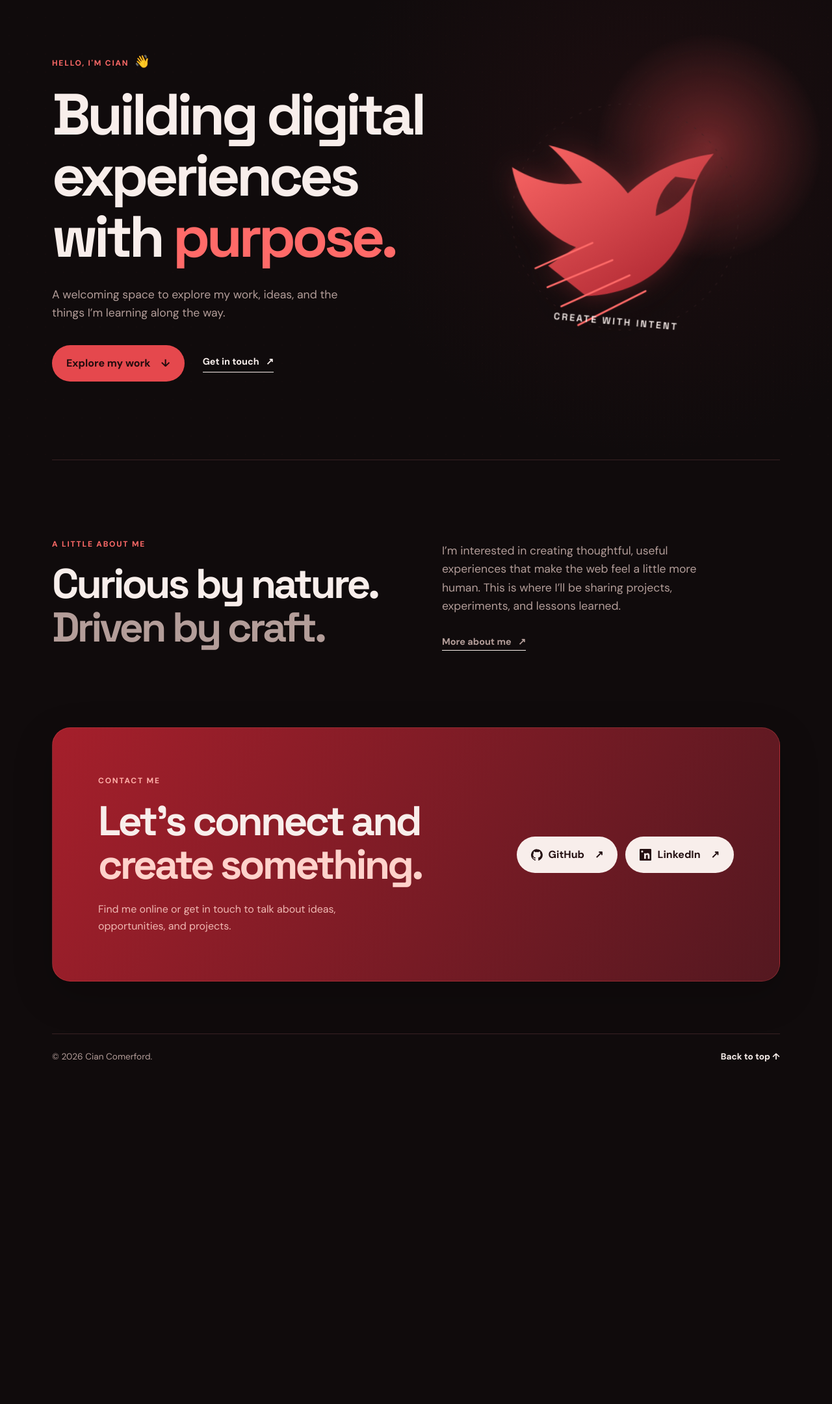
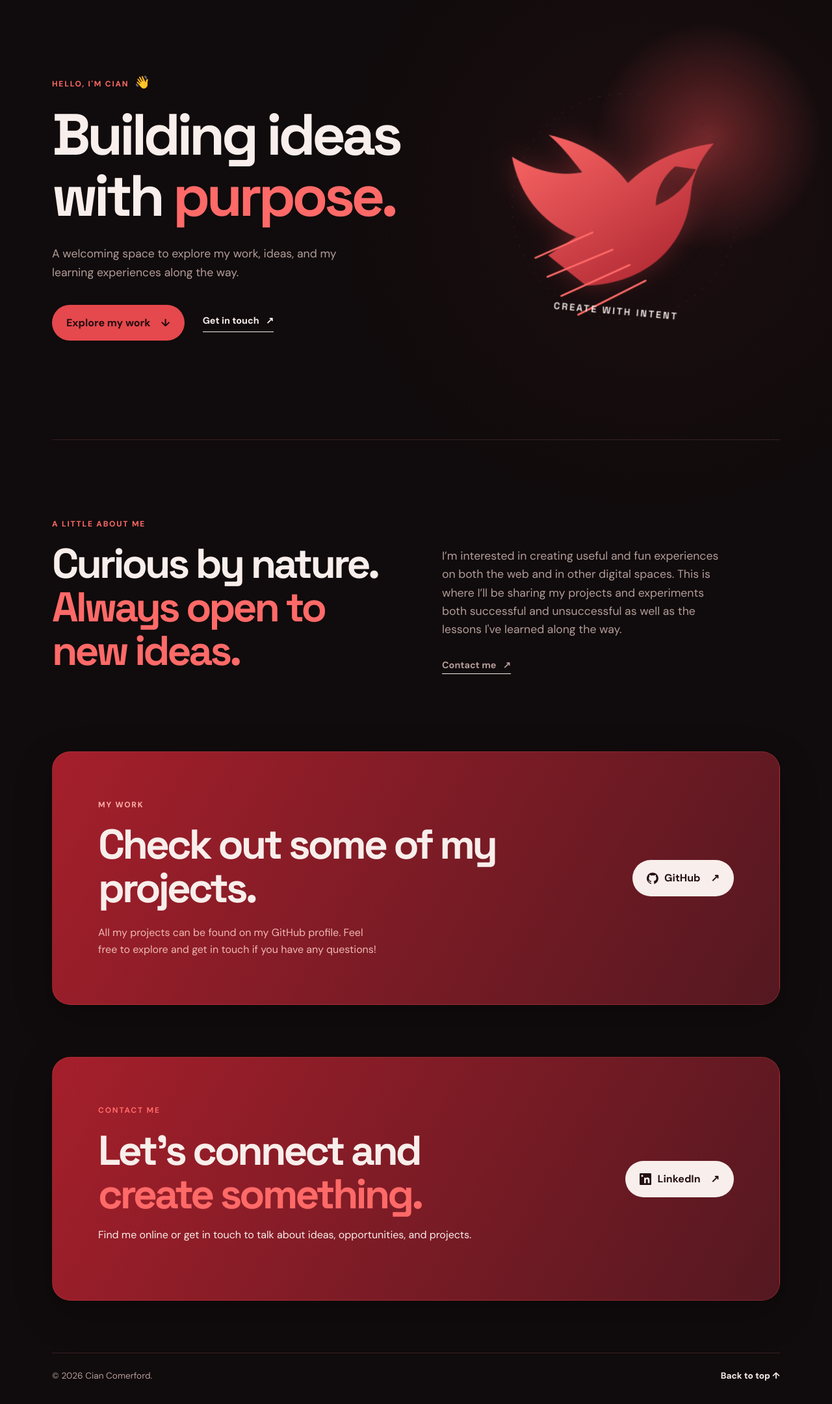
Before and after one commit to ciancomerford21-spec/Site, a Django app: page / in a window 1280 px wide. Shown: the part 99-2259 px from the top of the page at 65% size. Before the commit the page ends 1732 px from the top, so only its background shows below. Run offline with Django 5.2, Linux system fonts and the light colour scheme.

Commit message:
Detail Changes

```diff
--- a/home/static/home/css/styles.css
+++ b/home/static/home/css/styles.css
@@ -181,10 +181,25 @@ h2 { font-size: clamp(2.5rem, 5vw, 4.5rem); }
 	margin-bottom: 80px;
 	padding: 72px 70px;
 }
-.contact-section .eyebrow { color: #ffb0a9; }
-.contact-section h2 em { color: #ffd2cb; }
-.contact-copy { color: #f0b9b3; margin: 22px 0 0; max-width: 430px; }
-.contact-links { display: flex; flex-wrap: wrap; gap: 12px; }
+.work-section .eyebrow { color: #ffb0a9; }
+.work-section h2 em { color: #ffd2cb; }
+.work-copy { color: #f0b9b3; margin: 22px 0 0; max-width: 430px; }
+.work-links { display: flex; flex-wrap: wrap; gap: 12px; }
+.work-section {
+	align-items: center;
+	background: linear-gradient(120deg, var(--accent-deep), #541820);
+	border: 1px solid #ed555344;
+	border-radius: 28px;
+	box-shadow: 0 20px 60px #00000035;
+	display: flex;
+	justify-content: space-between;
+	margin-bottom: 80px;
+	padding: 72px 70px;
+}
+.work-section .eyebrow { color: #ffb0a9; }
+.work-section h2 em { color: #ffd2cb; }
+.work-copy { color: #f0b9b3; margin: 22px 0 0; max-width: 430px; }
+.work-links { display: flex; flex-wrap: wrap; gap: 12px; }
 .button-light { background: var(--ink); color: #241012; }
 .button-light:hover { background: white; }
 .site-footer {
@@ -239,7 +254,9 @@ h2 { font-size: clamp(2.5rem, 5vw, 4.5rem); }
 	.content-section { display: block; padding: 80px 0; }
 	.section-body { margin-top: 36px; }
 	.contact-section { align-items: flex-start; display: block; margin-bottom: 55px; padding: 45px 28px; }
+	.work-section { align-items: flex-start; display: block; margin-bottom: 55px; padding: 45px 28px; }
 	.contact-links { margin-top: 30px; }
+	.work-links { margin-top: 30px; }
 	.site-footer { display: block; }
 	.site-footer div { display: block; }
 	.site-footer a { display: block; margin-top: 10px; }
--- a/home/templates/home/index.html
+++ b/home/templates/home/index.html
@@ -34,8 +34,8 @@
 		<section class="hero section-wrap">
 			<div class="hero-copy">
 				<p class="eyebrow">Hello, I'm Cian <span class="wave" aria-hidden="true">👋</span></p>
-				<h1>Building digital experiences with <em>purpose.</em></h1>
-				<p class="hero-text">A welcoming space to explore my work, ideas, and the things I’m learning along the way.</p>
+				<h1>Building ideas with <em>purpose.</em></h1>
+				<p class="hero-text">A welcoming space to explore my work, ideas, and my learning experiences along the way.</p>
 				<div class="hero-actions">
 					<a class="button button-primary" href="#about">Explore my work <span aria-hidden="true">↓</span></a>
 					<a class="text-link" href="#contact">Get in touch <span aria-hidden="true">↗</span></a>
@@ -63,14 +63,26 @@
 		<section id="about" class="content-section section-wrap reveal">
 			<div class="section-heading">
 				<p class="eyebrow">A little about me</p>
-				<h2>Curious by nature.<br><span>Driven by craft.</span></h2>
+				<h2>Curious by nature.<br><em>Always open to new ideas.</em></h2>
 			</div>
 			<div class="section-body">
-				<p>I’m interested in creating thoughtful, useful experiences that make the web feel a little more human. This is where I’ll be sharing projects, experiments, and lessons learned.</p>
-				<a class="text-link" href="#contact">More about me <span aria-hidden="true">↗</span></a>
+				<p>I’m interested in creating useful and fun experiences on both the web and in other digital spaces. This is where I’ll be sharing my projects and experiments both successful and unsuccessful as well as the lessons I've learned along the way.</p>
+				<a class="text-link" href="#contact">Contact me <span aria-hidden="true">↗</span></a>
 			</div>
 		</section>
-
+		<section id="work" class="work-section section-wrap reveal">
+			<div>
+				<p class="eyebrow">My Work</p>
+				<h2>Check out some of my projects.</h2>
+				<p class="work-copy">All my projects can be found on my GitHub profile. Feel free to explore and get in touch if you have any questions!</p>
+			</div>
+			<div class="work-links">
+				<a class="button button-light" href="https://github.com/ciancomerford21-spec" target="_blank" rel="noopener noreferrer">
+					<svg class="social-icon" viewBox="0 0 24 24" aria-hidden="true"><path d="M12 .5a12 12 0 0 0-3.79 23.39c.6.11.82-.26.82-.58v-2.05c-3.34.73-4.04-1.61-4.04-1.61-.55-1.39-1.34-1.76-1.34-1.76-1.09-.75.08-.74.08-.74 1.2.08 1.83 1.23 1.83 1.23 1.07 1.83 2.8 1.3 3.48.99.11-.77.42-1.3.76-1.6-2.67-.3-5.47-1.33-5.47-5.93 0-1.31.47-2.38 1.23-3.22-.12-.3-.53-1.52.12-3.17 0 0 1-.32 3.3 1.23a11.5 11.5 0 0 1 6 0c2.3-1.55 3.3-1.23 3.3-1.23.65 1.65.24 2.87.12 3.17.77.84 1.23 1.91 1.23 3.22 0 4.61-2.8 5.62-5.48 5.92.43.37.81 1.1.81 2.22v3.29c0 .32.22.69.83.57A12 12 0 0 0 12 .5Z"/></svg>
+					GitHub <span aria-hidden="true">↗</span>
+				</a>
+			</div>
+		</section>
 		<section id="contact" class="contact-section section-wrap reveal">
 			<div>
 				<p class="eyebrow">Contact me</p>
@@ -78,10 +90,6 @@
 				<p class="contact-copy">Find me online or get in touch to talk about ideas, opportunities, and projects.</p>
 			</div>
 			<div class="contact-links">
-				<a class="button button-light" href="https://github.com/ciancomerford21-spec" target="_blank" rel="noopener noreferrer">
-					<svg class="social-icon" viewBox="0 0 24 24" aria-hidden="true"><path d="M12 .5a12 12 0 0 0-3.79 23.39c.6.11.82-.26.82-.58v-2.05c-3.34.73-4.04-1.61-4.04-1.61-.55-1.39-1.34-1.76-1.34-1.76-1.09-.75.08-.74.08-.74 1.2.08 1.83 1.23 1.83 1.23 1.07 1.83 2.8 1.3 3.48.99.11-.77.42-1.3.76-1.6-2.67-.3-5.47-1.33-5.47-5.93 0-1.31.47-2.38 1.23-3.22-.12-.3-.53-1.52.12-3.17 0 0 1-.32 3.3 1.23a11.5 11.5 0 0 1 6 0c2.3-1.55 3.3-1.23 3.3-1.23.65 1.65.24 2.87.12 3.17.77.84 1.23 1.91 1.23 3.22 0 4.61-2.8 5.62-5.48 5.92.43.37.81 1.1.81 2.22v3.29c0 .32.22.69.83.57A12 12 0 0 0 12 .5Z"/></svg>
-					GitHub <span aria-hidden="true">↗</span>
-				</a>
 				<a class="button button-light" href="https://www.linkedin.com/in/cian-comerford-bsc-90392124a/" target="_blank" rel="noopener noreferrer">
 					<svg class="social-icon" viewBox="0 0 24 24" aria-hidden="true"><path d="M20.45 20.45h-3.56v-5.57c0-1.33-.03-3.04-1.85-3.04-1.85 0-2.14 1.45-2.14 2.94v5.67H9.34V8.99h3.42v1.56h.05c.48-.9 1.64-1.85 3.37-1.85 3.6 0 4.27 2.37 4.27 5.46v6.29ZM5.32 7.43a2.07 2.07 0 1 1 0-4.14 2.07 2.07 0 0 1 0 4.14ZM3.54 20.45H7.1V8.99H3.54v11.46ZM22.23 0H1.77C.79 0 0 .77 0 1.72v20.56C0 23.23.79 24 1.77 24h20.46c.98 0 1.77-.77 1.77-1.72V1.72C24 .77 23.21 0 22.23 0Z"/></svg>
 					LinkedIn <span aria-hidden="true">↗</span>
```
